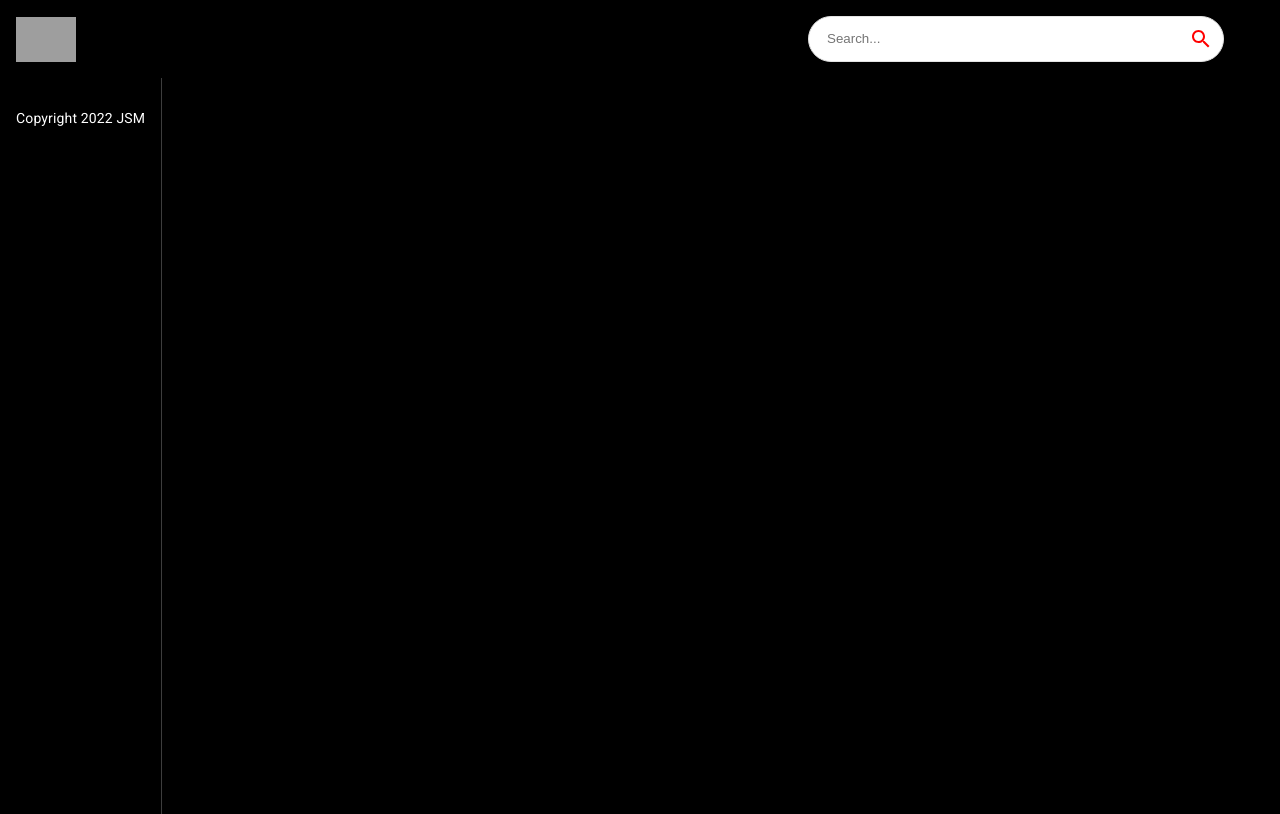
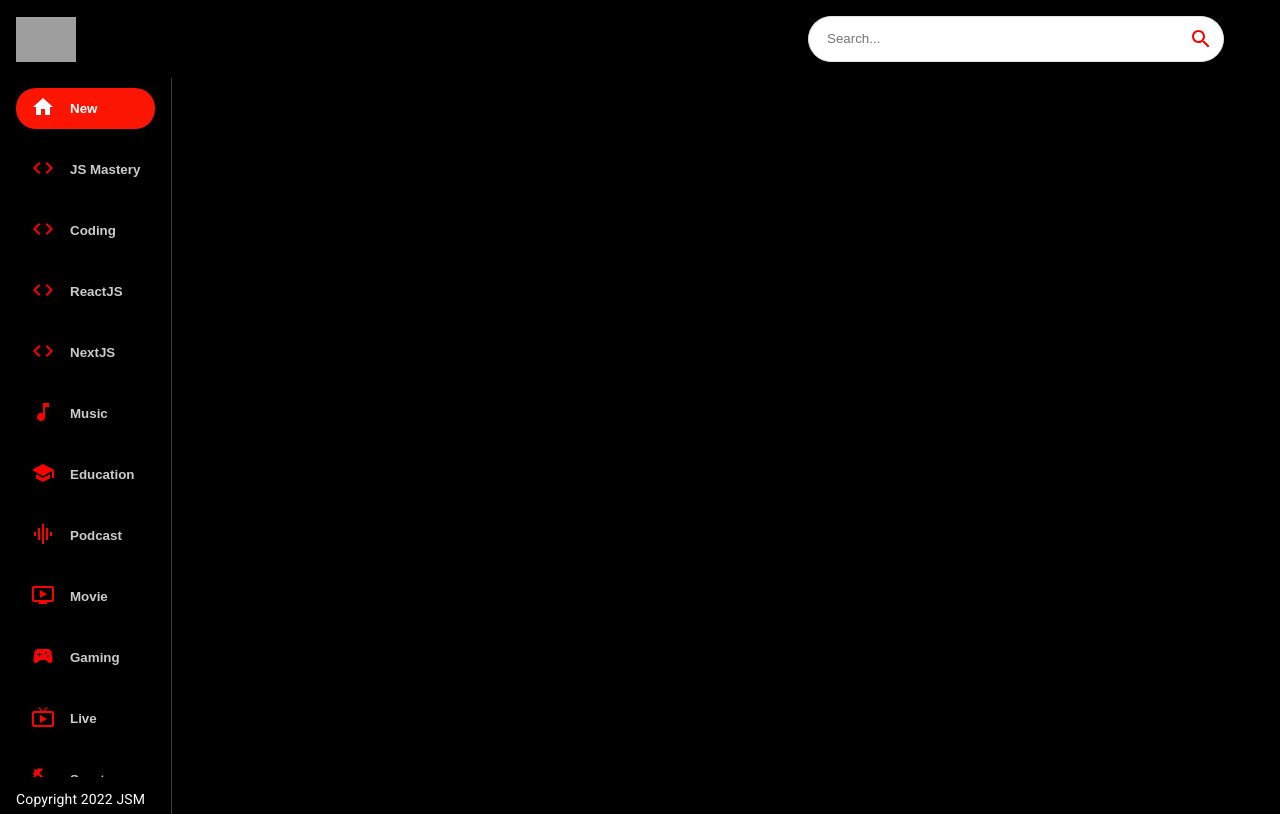
Before and after one commit to Crocodylle/youtube_clone, a React (Create React App) app: page / in a window 1280 px wide. Built offline with nearby package versions, Linux system fonts and the light colour scheme; grey boxes are pictures that could not be loaded.

Commit message:
Side bar functionality

```diff
--- a/src/components/Feed.jsx
+++ b/src/components/Feed.jsx
@@ -1,5 +1,6 @@
 import { useState, useEffect } from 'react';
 import { Box, Stack, Typography } from '@mui/material';
+import SideBar from './SideBar';
 
 
 export const Feed = () => {
@@ -8,7 +9,7 @@ export const Feed = () => {
     "column", md:"row"} }}>
       <Box sx={{ height: {sx: 'auto', md: '92vh'}, borderRight: '1px solid #3d3d3d',
        px: {sx: 0, md: 2 }}}>
-       SideBar
+       <SideBar />
 
       <Typography className="copyright"
         variant="body2" sx={{ mt: 1.5, color: '#fff' }}>
--- /dev/null
+++ b/src/components/SideBar.jsx
@@ -0,0 +1,40 @@
+import { Stack } from '@mui/material';
+import { categories } from '../utils/constants';
+
+const selectedCategory = 'New';
+export const SideBar = () => (
+
+    <Stack
+      direction="row"
+      sx={{
+        overflowY: "auto",
+        height:{sx: 'auto', md: '95%'},
+        flexDirection: { md: 'column'},
+      }}
+    >
+    {categories.map((category) => (
+      <button
+       className="category-btn"
+       style={{
+        background: category.name ===
+        selectedCategory && '#FC1503',
+        color: 'white'
+       }}
+       key={category.name}
+       >
+        <span style={{
+          color: category.name === selectedCategory ? 'White' : 'red',
+          marginRight: '15px' }}>
+         {category.icon}</span>
+
+        <span style={{
+          opacity: category.name === selectedCategory ? '1' : '0.8'
+        }}>
+          {category.name}</span>
+      </button>
+    ))}
+    </Stack>
+
+)
+
+export default SideBar
--- a/src/components/index.js
+++ b/src/components/index.js
@@ -4,3 +4,4 @@ export {default as SearchFeed} from './SearchFeed';
 export {default as VideoDetail} from './VideoDetail';
 export {default as ChannelDetail} from './ChannelDetail';
 export {default as SearchBar} from './SearchBar';
+export {default as SideBar} from './SideBar';
```
